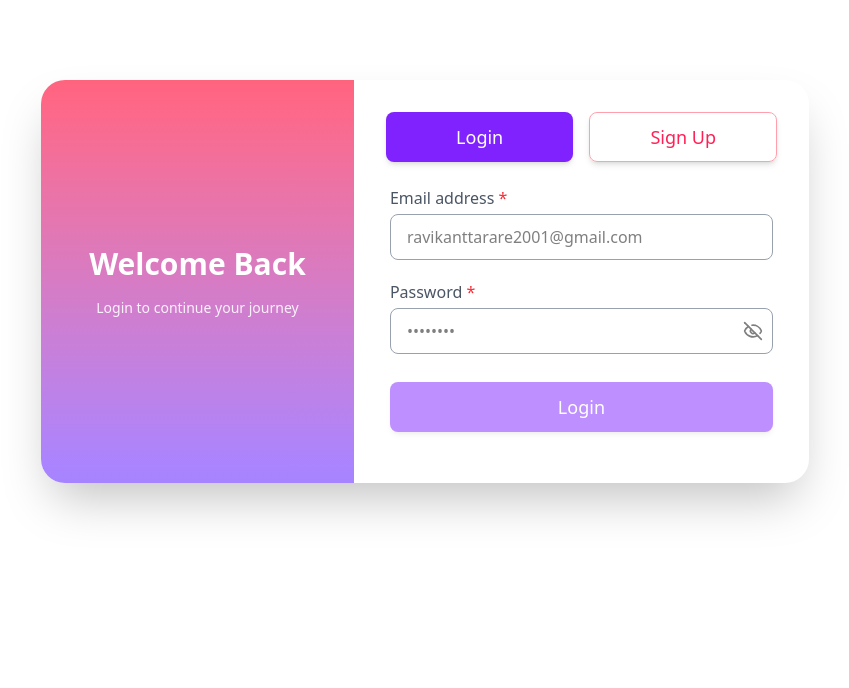
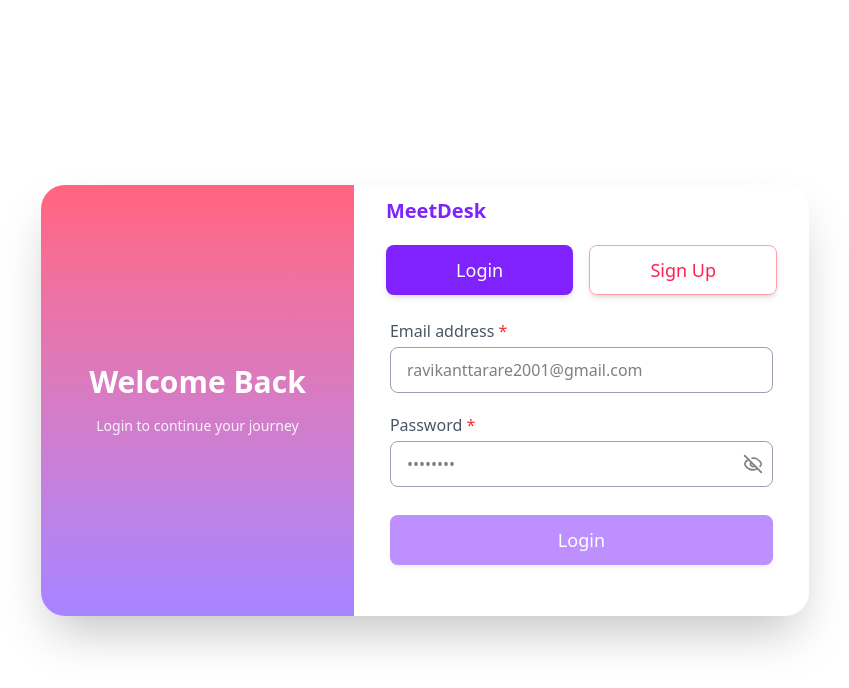
Before and after one commit to ravikanttarare95/meet-desk, a React (Vite) app in the folder client/: page /authenticate in a window 1280 px wide. Shown: the top 688 px of the page, without its empty margins (215-1064 px from the left). Built offline with nearby package versions, Linux system fonts and the light colour scheme; no server answers.

Commit message:
Some Small Changes

```diff
--- a/client/src/App.jsx
+++ b/client/src/App.jsx
@@ -24,22 +24,6 @@ function App() {
             </ProtectedRoute>
           }
         />
-        <Route
-          path="/admin/availability"
-          element={
-            <ProtectedRoute>
-              <AdminAvailability />
-            </ProtectedRoute>
-          }
-        />
-        <Route
-          path="/admin/bookings"
-          element={
-            <ProtectedRoute>
-              <AdminBookings />
-            </ProtectedRoute>
-          }
-        />
         <Route path="*" element={<NotFound />} />
       </Routes>
       <Toaster />
--- a/client/src/views/Authentication.jsx
+++ b/client/src/views/Authentication.jsx
@@ -18,7 +18,7 @@ function Authentication() {
   }, []);
 
   return (
-    <div className="relative flex p-6 justify-center pt-20">
+    <div className="relative flex p-6 justify-center items-center min-h-screen">
       <div className="flex rounded-3xl shadow-2xl overflow-hidden bg-white max-w-3xl w-full">
         <div className="hidden md:flex w-2/3 bg-gradient-to-t from-violet-400 to-rose-400 text-white p-8 items-center justify-center">
           <div className="space-y-4 text-center">
@@ -29,7 +29,15 @@ function Authentication() {
           </div>
         </div>
 
-        <div className=" p-8 space-y-6 w-full">
+        <div className="pt-3 p-8 space-y-6 w-full">
+          <h3
+            className="text-xl font-bold text-violet-600 mb-5 cursor-pointer w-fit"
+            onClick={() => {
+              navigate("/");
+            }}
+          >
+            MeetDesk
+          </h3>
           <div className="flex gap-4 justify-center">
             <Button
               type="button"
--- a/client/src/views/Booking.jsx
+++ b/client/src/views/Booking.jsx
@@ -33,7 +33,7 @@ function Book() {
         setAvailabilityList(response?.data?.data);
       }
     } catch (error) {
-      toast.error("Failed to fetch availability");
+      console.log("Failed to fetch availability");
     }
   };
 
```
Also changed, not shown: 2 other files (tests, documents, lock files or other folders).
